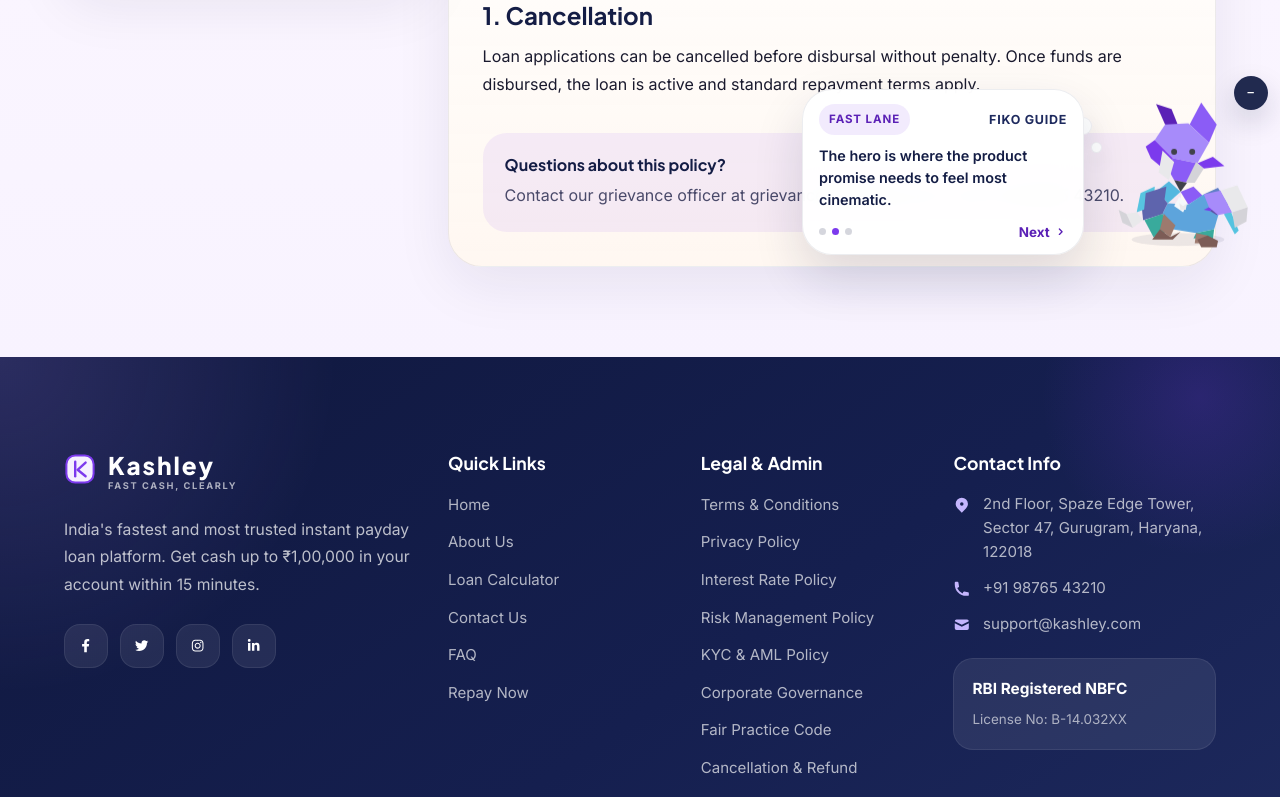
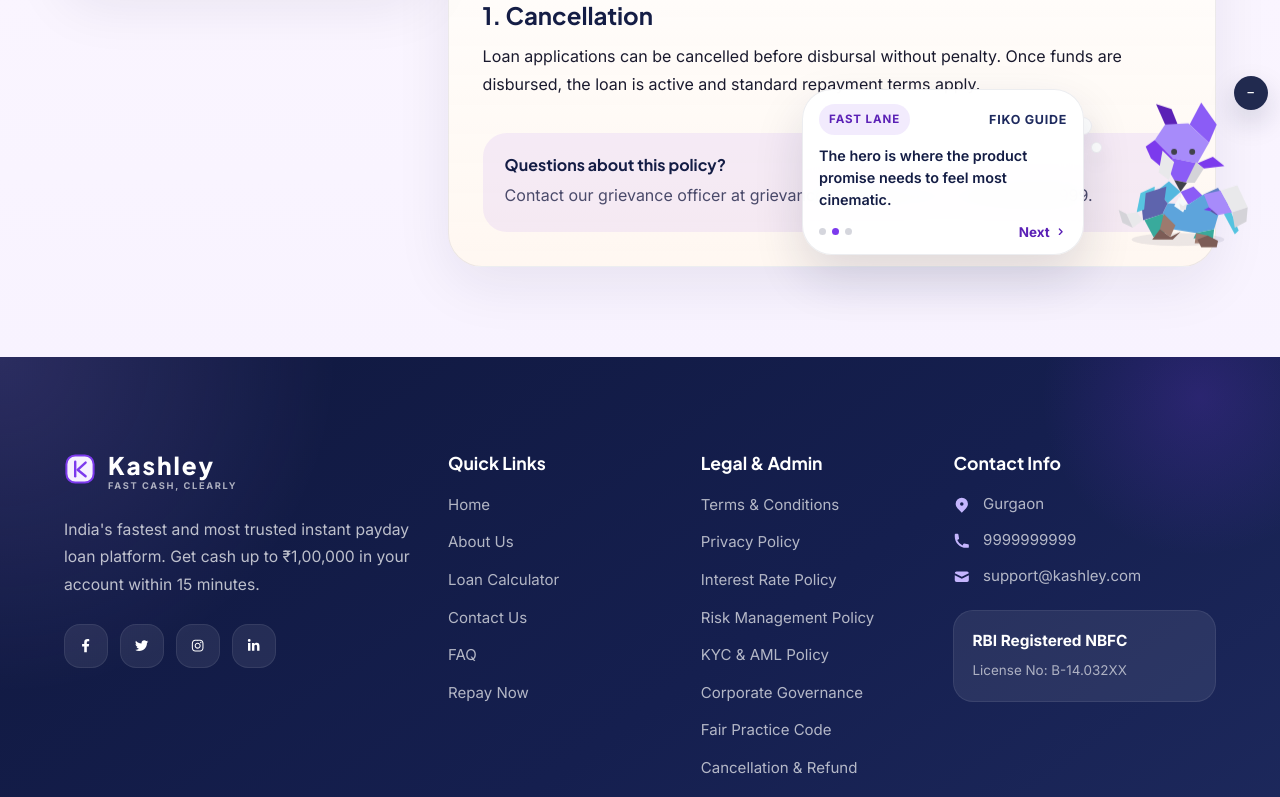
Before and after one commit to Efin2024/website-kashley.in, a React (Create React App) app: page /cancellation-refund-policy in a window 1280 px wide. Shown: the part 520-1317 px from the top of the page. Built offline with nearby package versions, Linux system fonts and the light colour scheme.

Commit message:
chore: update contact information and office address details across site pages

```diff
--- a/src/components/Footer.js
+++ b/src/components/Footer.js
@@ -66,11 +66,11 @@
             <ul className="footer__contact">
               <li>
                 <HiLocationMarker className="footer__contact-icon" />
-                <span>2nd Floor, Spaze Edge Tower, Sector 47, Gurugram, Haryana, 122018</span>
+                <span>Gurgaon</span>
               </li>
               <li>
                 <HiPhone className="footer__contact-icon" />
-                <a href="tel:+919876543210">+91 98765 43210</a>
+                <a href="tel:9999999999">9999999999</a>
               </li>
               <li>
                 <HiMail className="footer__contact-icon" />
--- a/src/pages/Contact.js
+++ b/src/pages/Contact.js
@@ -104,7 +104,7 @@
                 <div className="contact-icon-wrapper"><HiOutlinePhone size={24} /></div>
                 <div className="contact-text">
                   <span className="contact-label">Call us</span>
-                  <a href="tel:+919876543210" className="contact-value">+91 98765 43210</a>
+                  <a href="tel:9999999999" className="contact-value">9999999999</a>
                 </div>
               </div>
 
@@ -120,7 +120,7 @@
                 <div className="contact-icon-wrapper"><HiOutlineLocationMarker size={24} /></div>
                 <div className="contact-text">
                   <span className="contact-label">Corporate office</span>
-                  <span className="contact-value">2nd Floor, Spaze Edge Tower<br />Sector 47, Gurugram, HR 122018</span>
+                  <span className="contact-value">Gurgaon</span>
                 </div>
               </div>
             </div>
@@ -143,7 +143,7 @@
             <div className="contact-map-wrapper">
               <iframe
                 title="Office Location Map"
-                src="https://www.google.com/maps/embed?pb=!1m18!1m12!1m3!1d14035.719662706857!2d77.034947!3d28.413795!2m3!1f0!2f0!3f0!3m2!1i1024!2i768!4f13.1!3m3!1m2!1s0x390d228f4ea6c385%3A0xe5a3f1ed16b9b3e9!2sSector%2047%2C%20Gurugram%2C%20Haryana%20122018!5e0!3m2!1sen!2sin!4v1711734293810!5m2!1sen!2sin"
+                src="https://www.google.com/maps/embed?pb=!1m18!1m12!1m3!1d14035.719662706857!2d77.034947!3d28.413795!2m3!1f0!2f0!3f0!3m2!1i1024!2i768!4f13.1!3m3!1m2!1s0x390d228f4ea6c385%3A0xe5a3f1ed16b9b3e9!2sGurgaon%2C%20Haryana!5e0!3m2!1sen!2sin!4v1711734293810!5m2!1sen!2sin"
                 width="100%"
                 height="250"
                 style={{ border: 0 }}
@@ -176,7 +176,7 @@
                 <div className="form-row">
                   <div className="input-group">
                     <label>Phone Number *</label>
-                    <input type="tel" name="phone" placeholder="e.g. +91 98765 43210" value={formData.phone} onChange={handleChange} required />
+                    <input type="tel" name="phone" placeholder="e.g. 9999999999" value={formData.phone} onChange={handleChange} required />
                   </div>
                   <div className="input-group">
                     <label>Subject</label>
--- a/src/pages/LegalPage.js
+++ b/src/pages/LegalPage.js
@@ -90,7 +90,7 @@
 
                 <div className="legal-footer">
                   <h4>Questions about this policy?</h4>
-                  <p>Contact our grievance officer at grievance@kashley.com or call +91 98765 43210.</p>
+                  <p>Contact our grievance officer at grievance@kashley.com or call 9999999999.</p>
                 </div>
               </div>
             </main>
```
